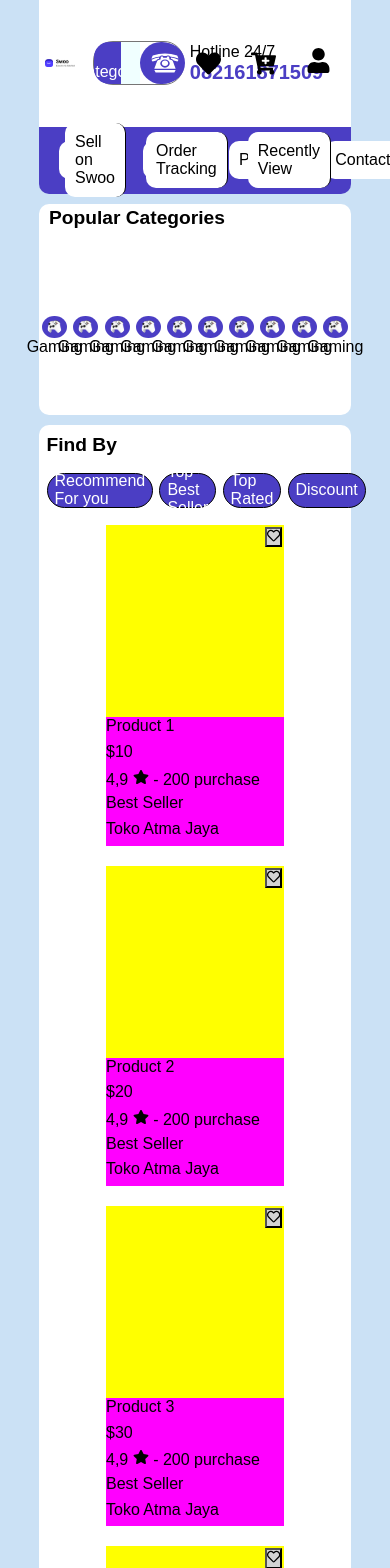
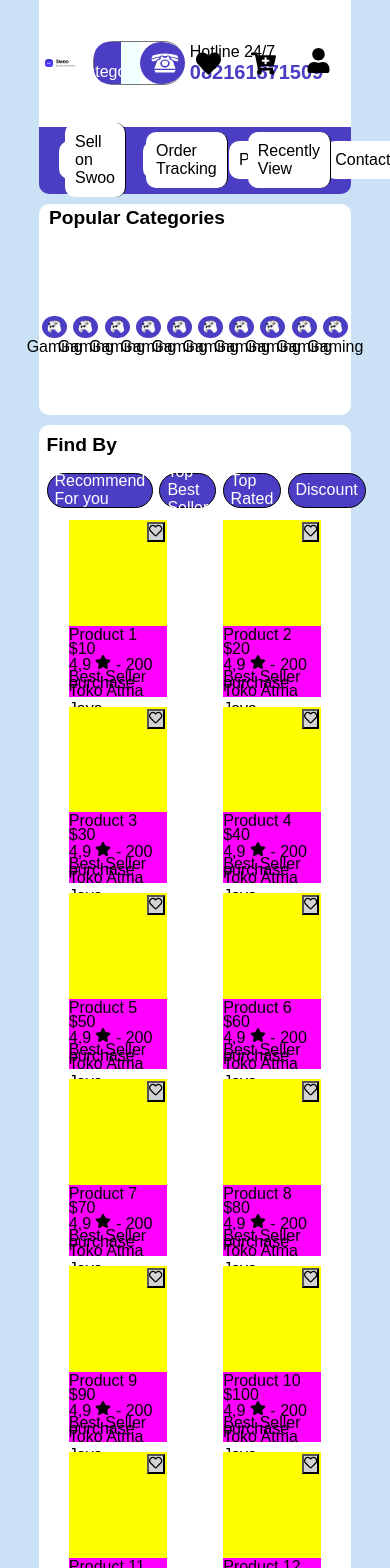
Before and after one commit to aqilfikri20/myshop, a Next.js app: page / in a window 390 px wide. Shown: the top 1568 px of the page. Built offline with nearby package versions, Linux system fonts and the light colour scheme.

Commit message:
Update Commit

```diff
--- a/src/components/CardProduct/card-product.css
+++ b/src/components/CardProduct/card-product.css
@@ -3,7 +3,7 @@
     display: flex;
     flex-direction: column;
     aspect-ratio: 1/1.8;
-    margin: 10px;
+    margin: 5px;
 }
 
 .wrap-image-product{
--- a/src/components/Product/product.css
+++ b/src/components/Product/product.css
@@ -51,3 +51,10 @@
     justify-content: space-around;
     align-items: center;
 }
+
+@media (max-width: 480px) {
+  .wrap-card-product {
+    grid-template-columns: repeat(auto-fill, 108px);
+    margin: 0;
+  }
+}
```
